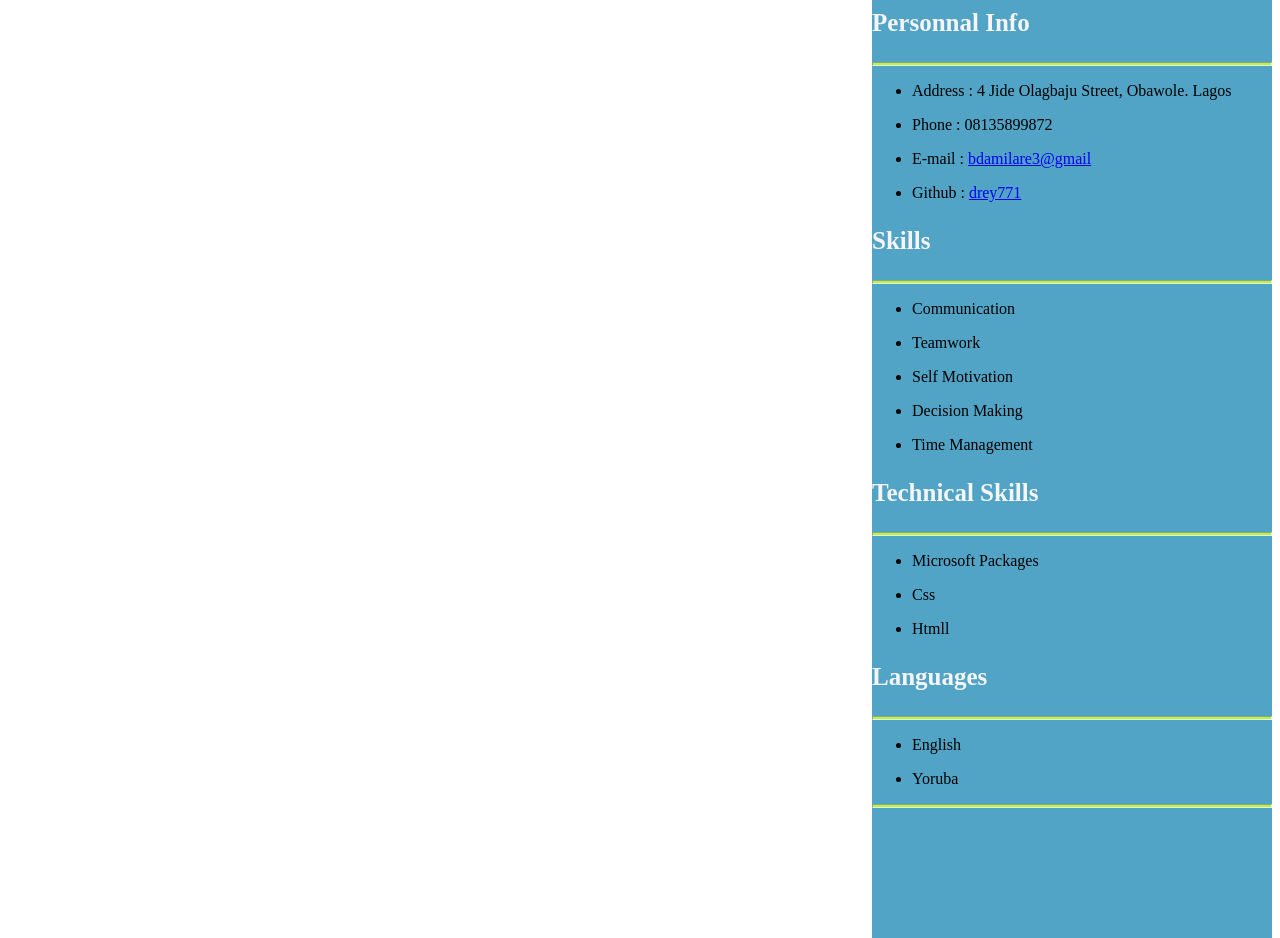
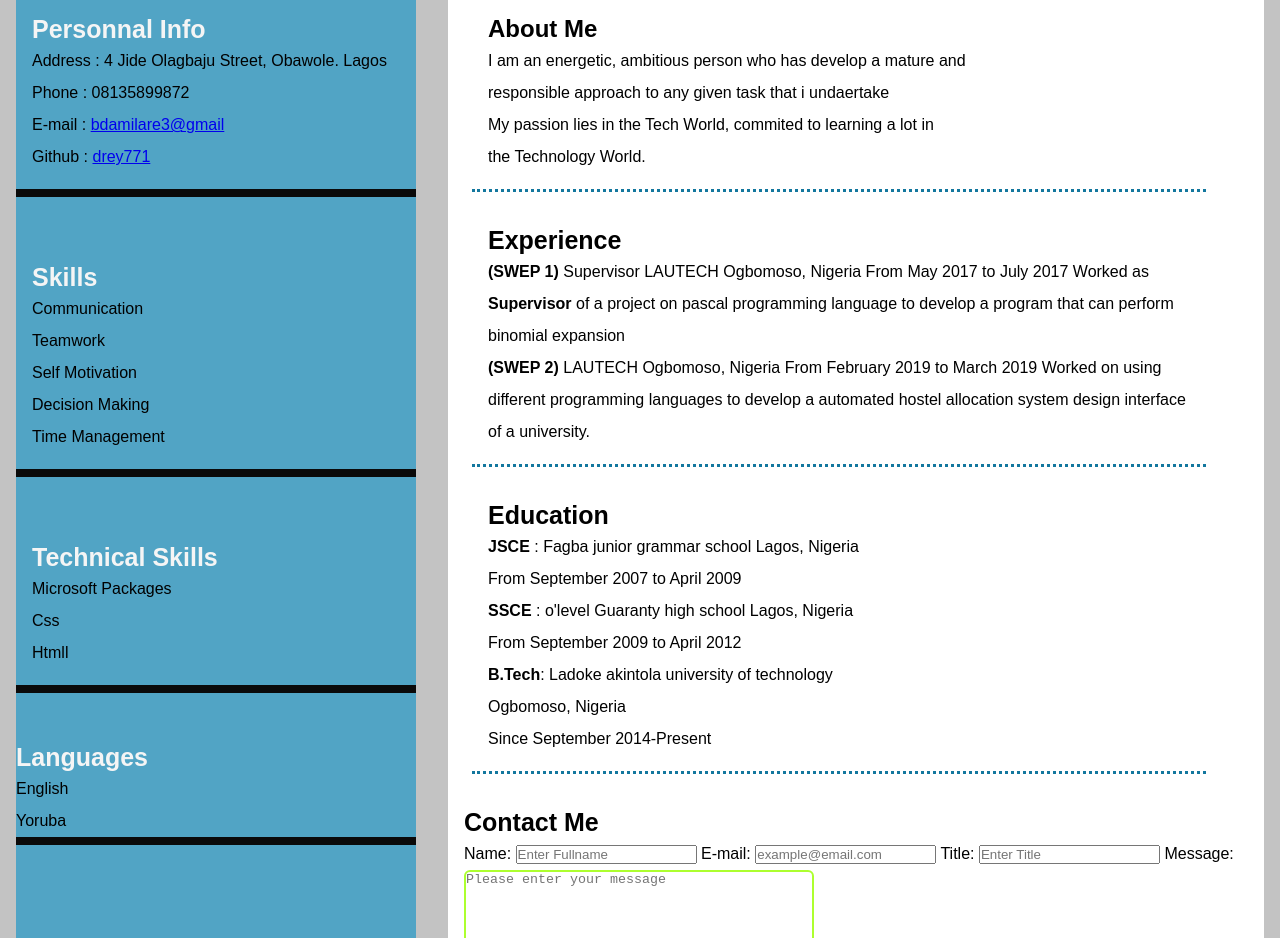
Before and after one commit to drey771/drey771.github.io, a plain HTML site: page index.html in a window 1280 px wide. Shown: the part 137-1075 px from the top of the page. Drawn offline with Linux system fonts and the light colour scheme.

Commit message:
restructured the html

```diff
--- a/Babatunde.css
+++ b/Babatunde.css
@@ -1,24 +1,45 @@
+* {
+  padding: 0;
+  margin: 0;
+  box-sizing: border-box;
+}
+body {
+  font-family: Arial, Helvetica, sans-serif;
+  max-width: 100%;
+  background: #c3c3c3;
+  height: 100vh;
+  line-height: 2rem;
+}
+
 .myhead {
-    text-align: left;
   border: none solid;
   background-color: rgb(19, 119, 158);
   height: 100px;
   color: whitesmoke;
+  width: 100%;
+}
+.myhead {
+  height: 14vh;
+  margin-bottom: 0.4rem;
+}
+.myhead h1,
+.myhead h4 {
+  text-align: center;
+  line-height: 3rem;
 }
 
-img{
+img {
   float: left;
   width: 100px;
   height: 100px;
 }
 
 .sidebar {
-    float: right;
   border: none solid;
   color: black;
   background-color: rgb(81, 164, 197);
-    height: 1230px;
-    width:400px;
+  height: 100%;
+  width: 400px;
 }
 
 #sidehead {
@@ -57,8 +78,8 @@ hr {
   border: none solid;
   color: black;
   background-color: white;
-    height: 715px;
-    width:1101px;
+  height: 100%;
+  width: 100%;
 }
 
 .edu {
@@ -88,3 +109,53 @@ button {
   border: 2px solid greenyellow;
   border-radius: 2px;
 }
+
+.container {
+  padding: 1rem;
+}
+
+.grid {
+  display: grid;
+  grid-template-areas: "row1 row2" "form form";
+  gap: 2rem;
+}
+.sec {
+  grid-area: row2;
+}
+aside {
+  grid-area: row1;
+  height: 100vh;
+}
+#form {
+  margin: 0 auto;
+  grid-area: form;
+  width: 100%;
+}
+aside div {
+  display: flex;
+  flex-direction: column;
+  border-bottom: 0.5rem solid #0a0a0a;
+  width: 100%;
+  margin: 0 auto;
+  margin-bottom: 3rem;
+  padding: 1rem;
+}
+aside div:last-child {
+  margin-bottom: 0;
+  padding: 0;
+}
+
+.sec div {
+  display: flex;
+  flex-direction: column;
+  border-bottom: 3px dotted rgb(19, 119, 158);
+  width: 90%;
+  margin: 0 auto;
+  margin-bottom: 1rem;
+  padding: 1rem;
+  margin-left: 1.5rem;
+}
+
+li {
+  list-style: none;
+}
--- a/index.html
+++ b/index.html
@@ -1,105 +1,104 @@
 <!DOCTYPE html>
 <html>
+
 <head>
 	<title>My CV</title>
 	<link rel="stylesheet" href="Babatunde.css">
 </head>
+
 <body>
+
 	<header class="myhead">
 		<div>
-			<img src="https://res.cloudinary.com/drey/image/upload/w_1000,c_fill,ar_1:1,g_auto,r_max,bo_5px_solid_red,b_rgb:262c35/v1566498126/20190730_102625_qwqiez.jpg" alt="profile picture"><h1> Babatunde Damilare Daniel</h1>
+			<img src="https://res.cloudinary.com/drey/image/upload/w_1000,c_fill,ar_1:1,g_auto,r_max,bo_5px_solid_red,b_rgb:262c35/v1566498126/20190730_102625_qwqiez.jpg"
+				alt="profile picture">
+			<h1> Babatunde Damilare Daniel</h1>
 			<h4> Web Developer, Project Manager</h4>
 		</div>
 	</header>
 
+	<div class="container">
+		<div class="grid">
 			<aside class="sidebar">
+				<div class="personal">
 					<p id="sidehead"><strong> Personnal Info</strong></p>
-		<hr>
+					<ul>
+						<li>Address : 4 Jide Olagbaju Street, Obawole. Lagos</li>
 
-		<ul>
-			<li>Address :
-			4 Jide Olagbaju Street, Obawole. Lagos</li>
-			<p></p>
-			<li>Phone :
-			08135899872</li>
-			<p></p>
-			<li>E-mail :
-			<a href="bdamilare3@gmail.com">bdamilare3@gmail</a></li>
-			<p></p>
-			<li>Github :
-			<a href="https://github.com/drey771">drey771</a></li>
-			<p></p>
+						<li>Phone : 08135899872</li>
+
+						<li>E-mail : <a href="bdamilare3@gmail.com">bdamilare3@gmail</a></li>
+
+						<li>Github : <a href="https://github.com/drey771">drey771</a></li>
+
 					</ul>
+				</div>
 
-		<p id="sidehead1"><strong>Skills</strong></p>
-		<hr>
-
+				<div class="skills">
+					<h1 id="sidehead1">Skills</h1>
 					<ul>
 						<li>Communication</li>
-			<p></p>
+
 						<li>Teamwork</li>
-			<p></p>
+
 						<li>Self Motivation</li>
-			<p></p>
+
 						<li>Decision Making</li>
-			<p></p>
+
 						<li>Time Management</li>
 					</ul>
+				</div>
 
-		<p id="sidehead2"><strong>Technical Skills</strong></p>
-		<hr>
-
+				<div class="technical">
+					<h1 id="sidehead2">Technical Skills</h1>
 					<ul>
 						<li>Microsoft Packages</li>
-			<p></p>
 						<li>Css</li>
-			<p></p>
 						<li>Htmll</li>
 					</ul>
+				</div>
 
-		<p id="sidehead3"><strong>Languages</strong></p>
-		<hr>
-
+				<div class="languages">
+					<h1 id="sidehead3">Languages</h1>
 					<ul>
 						<li>English</li>
-			<p></p>
 						<li>Yoruba</li>
 					</ul>
-
-		<hr>
-
+				</div>
 			</aside>
 
 			<section class="sec">
+				<div class="about">
+					<h1 class="lead">About Me</h1>
 					<p>I am an energetic, ambitious person who has develop a mature and
 						<br>responsible approach to any given task that i undaertake
 						<br>My passion lies in the Tech World, commited to learning a lot in
 						<br>the Technology World.
 					</p>
-		<hr>
+				</div>
 
+				<div class="experience">
 					<p class="exp"><strong>Experience</strong></p>
-		<hr>
+					<ul>
+						<li><strong>(SWEP 1)</strong> Supervisor LAUTECH Ogbomoso, Nigeria
+							From May 2017 to July 2017
+							Worked as <strong>Supervisor</strong> of a project on pascal programming
+							language to develop a program that can perform binomial
+							expansion
+						</li>
 
-		<ul>
-			<li>(SWEP 1)</strong> Supervisor LAUTECH Ogbomoso, Nigeria
-				<br>From May 2017 to July 2017
-				<br>Worked as <strong>Supervisor</strong> of a project on pascal programming
-				<br>language to develop a program that can perform binomial
-				<br>expansion
-			</li>
-			<p></p>
 						<li>
-				(SWEP 2)</strong> LAUTECH Ogbomoso, Nigeria
-				<br>From February 2019 to March 2019
-				<br>Worked on using different programming languages to
-				<br>develop a automated hostel allocation system design
-				<br>interface of a university.
+							<strong>(SWEP 2)</strong> LAUTECH Ogbomoso, Nigeria
+							From February 2019 to March 2019
+							Worked on using different programming languages to
+							develop a automated hostel allocation system design
+							interface of a university.
 						</li>
 					</ul>
+				</div>
 
+				<div class="eduction">
 					<p class="edu"><strong>Education</strong></p>
-		<hr>
 
 					<ul>
 						<li>
@@ -108,7 +107,7 @@
 						</li>
 						<p></p>
 						<li>
-				<strong> SSCE  </strong>: o'level Guaranty high school Lagos, Nigeria
+							<strong> SSCE </strong>: o'level Guaranty high school Lagos, Nigeria
 							<br>From September 2009 to April 2012
 						</li>
 						<p></p>
@@ -118,25 +117,31 @@
 							<br>Since September 2014-Present
 						</li>
 					</ul>
+				</div>
+				<div class="form" id="form">
+					<form>
+						<h1 class="edu">Contact Me</h1>
+						<label for="name">Name:
+							<input type="text" minlength="4" name="name" value="" placeholder="Enter Fullname">
+						</label>
+						<label for="name">E-mail:
+							<input type="email" name="email" placeholder="example@email.com">
+						</label>
+						<label for="title">Title:
+							<input type="text" name="title" placeholder="Enter Title">
+						</label>
+						<label for="msg" class="spar">Message:
+							<textarea class="inpo" minlength="20"
+								placeholder="Please enter your message"></textarea><br>
+						</label>
+						<button>Submit</button>
+					</form>
+				</div>
 
-		<hr>
-		<form>
-			<p class="edu"><strong>Contact Me</strong></p>
-			<div class="repo">
-				<h5>Name:</h5> <input type="text" minlength="4" name="name" value="" placeholder="Enter Fullname">
-				<h5>E-mail:</h5> <input type="email" name="email" placeholder="example@email.com">
-				<h5>Title:</h5> <input type="text" name="title" placeholder="Enter Title">
-				<span class="spar">
-					<h5>Message:</h5><textarea class="inpo" minlength="20" placeholder="Please enter your message"></textarea><br>
-					<p></p>
-					<button>Submit</button>
-				</span>
 		</div>
-		</form>
 		</section>
-
-
-
+	</div>
 
 </body>
+
 </html>
```
Lines whose indentation alone changed are shown as unchanged.
